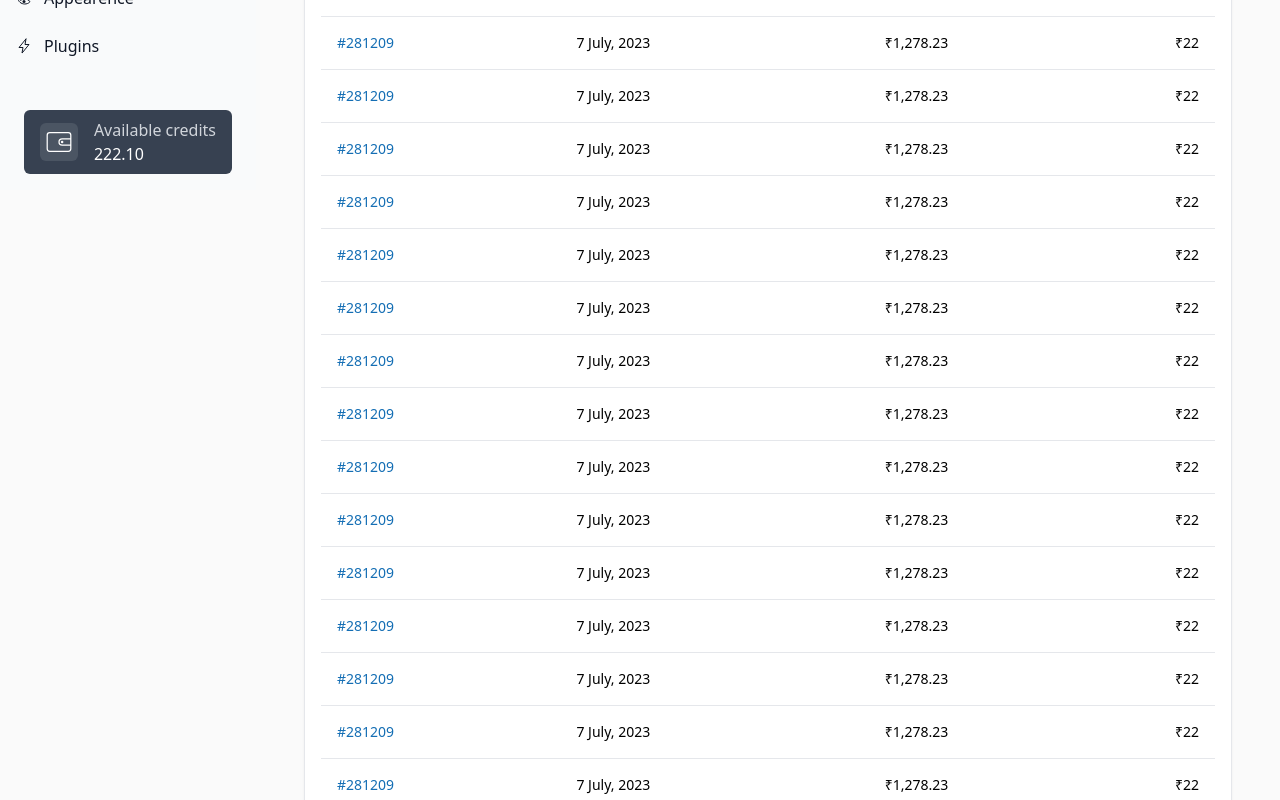
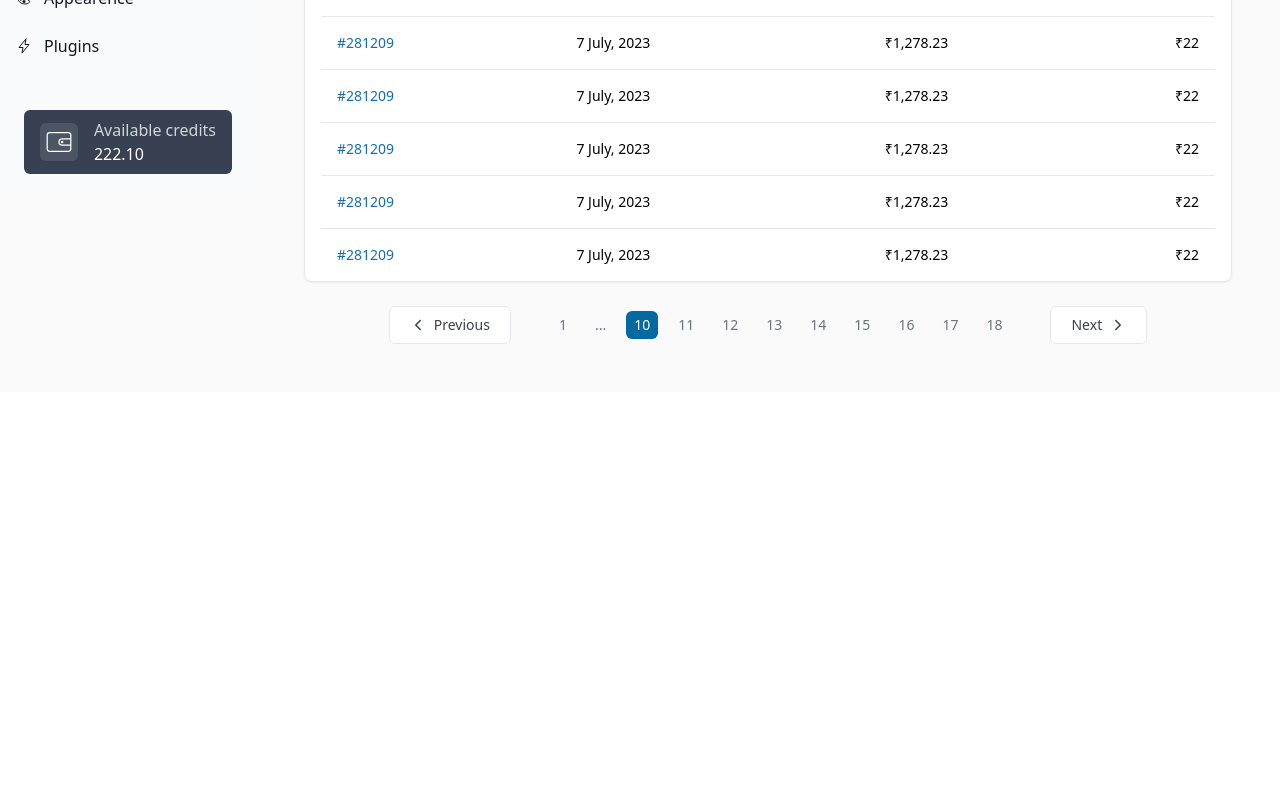
Before and after one commit to harmanbatheja15/dukaan-assignment, a React (Vite) app: page / in a window 1280 px wide. Shown: the part 610-1410 px from the top of the page. After the commit the page ends 1002 px from the top, so only its background shows below. Built offline with nearby package versions, Linux system fonts and the light colour scheme.

Commit message:
Dukaan Frontend Assignment Complete

```diff
--- a/src/components/Body.jsx
+++ b/src/components/Body.jsx
@@ -168,193 +168,7 @@ const Body = () => {
 												₹22
 											</td>
 										</tr>
-										<tr>
-											<td
-												className="whitespace-nowrap px-4 py-4 text-left"
-												style={{ color: "#146eb4" }}
-											>
-												#281209
-											</td>
-											<td className="whitespace-nowrap px-12 py-4 text-center">
-												7 July, 2023
-											</td>
-											<td className="whitespace-nowrap px-4 py-4 text-right">
-												₹1,278.23
-											</td>
-											<td className="whitespace-nowrap px-4 py-4 text-right">
-												₹22
-											</td>
-										</tr>
-										<tr>
-											<td
-												className="whitespace-nowrap px-4 py-4 text-left"
-												style={{ color: "#146eb4" }}
-											>
-												#281209
-											</td>
-											<td className="whitespace-nowrap px-12 py-4 text-center">
-												7 July, 2023
-											</td>
-											<td className="whitespace-nowrap px-4 py-4 text-right">
-												₹1,278.23
-											</td>
-											<td className="whitespace-nowrap px-4 py-4 text-right">
-												₹22
-											</td>
-										</tr>
-										<tr>
-											<td
-												className="whitespace-nowrap px-4 py-4 text-left"
-												style={{ color: "#146eb4" }}
-											>
-												#281209
-											</td>
-											<td className="whitespace-nowrap px-12 py-4 text-center">
-												7 July, 2023
-											</td>
-											<td className="whitespace-nowrap px-4 py-4 text-right">
-												₹1,278.23
-											</td>
-											<td className="whitespace-nowrap px-4 py-4 text-right">
-												₹22
-											</td>
-										</tr>
-										<tr>
-											<td
-												className="whitespace-nowrap px-4 py-4 text-left"
-												style={{ color: "#146eb4" }}
-											>
-												#281209
-											</td>
-											<td className="whitespace-nowrap px-12 py-4 text-center">
-												7 July, 2023
-											</td>
-											<td className="whitespace-nowrap px-4 py-4 text-right">
-												₹1,278.23
-											</td>
-											<td className="whitespace-nowrap px-4 py-4 text-right">
-												₹22
-											</td>
-										</tr>
-										<tr>
-											<td
-												className="whitespace-nowrap px-4 py-4 text-left"
-												style={{ color: "#146eb4" }}
-											>
-												#281209
-											</td>
-											<td className="whitespace-nowrap px-12 py-4 text-center">
-												7 July, 2023
-											</td>
-											<td className="whitespace-nowrap px-4 py-4 text-right">
-												₹1,278.23
-											</td>
-											<td className="whitespace-nowrap px-4 py-4 text-right">
-												₹22
-											</td>
-										</tr>
-										<tr>
-											<td
-												className="whitespace-nowrap px-4 py-4 text-left"
-												style={{ color: "#146eb4" }}
-											>
-												#281209
-											</td>
-											<td className="whitespace-nowrap px-12 py-4 text-center">
-												7 July, 2023
-											</td>
-											<td className="whitespace-nowrap px-4 py-4 text-right">
-												₹1,278.23
-											</td>
-											<td className="whitespace-nowrap px-4 py-4 text-right">
-												₹22
-											</td>
-										</tr>
-										<tr>
-											<td
-												className="whitespace-nowrap px-4 py-4 text-left"
-												style={{ color: "#146eb4" }}
-											>
-												#281209
-											</td>
-											<td className="whitespace-nowrap px-12 py-4 text-center">
-												7 July, 2023
-											</td>
-											<td className="whitespace-nowrap px-4 py-4 text-right">
-												₹1,278.23
-											</td>
-											<td className="whitespace-nowrap px-4 py-4 text-right">
-												₹22
-											</td>
-										</tr>
-										<tr>
-											<td
-												className="whitespace-nowrap px-4 py-4 text-left"
-												style={{ color: "#146eb4" }}
-											>
-												#281209
-											</td>
-											<td className="whitespace-nowrap px-12 py-4 text-center">
-												7 July, 2023
-											</td>
-											<td className="whitespace-nowrap px-4 py-4 text-right">
-												₹1,278.23
-											</td>
-											<td className="whitespace-nowrap px-4 py-4 text-right">
-												₹22
-											</td>
-										</tr>
-										<tr>
-											<td
-												className="whitespace-nowrap px-4 py-4 text-left"
-												style={{ color: "#146eb4" }}
-											>
-												#281209
-											</td>
-											<td className="whitespace-nowrap px-12 py-4 text-center">
-												7 July, 2023
-											</td>
-											<td className="whitespace-nowrap px-4 py-4 text-right">
-												₹1,278.23
-											</td>
-											<td className="whitespace-nowrap px-4 py-4 text-right">
-												₹22
-											</td>
-										</tr>
-										<tr>
-											<td
-												className="whitespace-nowrap px-4 py-4 text-left"
-												style={{ color: "#146eb4" }}
-											>
-												#281209
-											</td>
-											<td className="whitespace-nowrap px-12 py-4 text-center">
-												7 July, 2023
-											</td>
-											<td className="whitespace-nowrap px-4 py-4 text-right">
-												₹1,278.23
-											</td>
-											<td className="whitespace-nowrap px-4 py-4 text-right">
-												₹22
-											</td>
-										</tr>
-										<tr>
-											<td
-												className="whitespace-nowrap px-4 py-4 text-left"
-												style={{ color: "#146eb4" }}
-											>
-												#281209
-											</td>
-											<td className="whitespace-nowrap px-12 py-4 text-center">
-												7 July, 2023
-											</td>
-											<td className="whitespace-nowrap px-4 py-4 text-right">
-												₹1,278.23
-											</td>
-											<td className="whitespace-nowrap px-4 py-4 text-right">
-												₹22
-											</td>
-										</tr>
+
 										<tr>
 											<td
 												className="whitespace-nowrap px-4 py-4 text-left"
```
